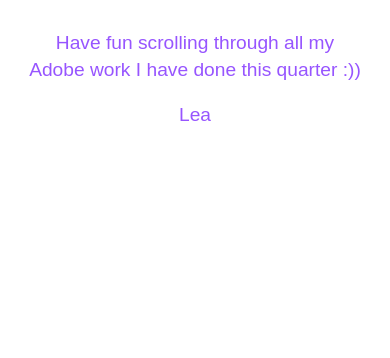
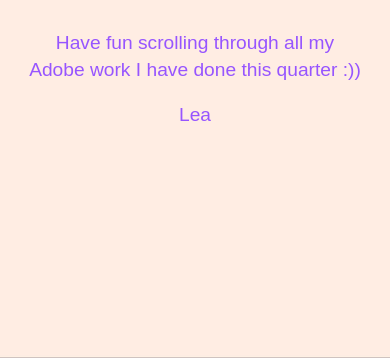
Before and after one commit to leaweiler-grc/mycontactpage, a plain HTML site: page index.html in a window 390 px wide. Shown: the part 566-924 px from the top of the page. Drawn offline with Linux system fonts and the light colour scheme; the site is published under a folder, as on GitHub Pages, so addresses that start at the root find nothing; a web font is replaced by a local one.

Commit message:
source changes for background

```diff
--- a/styles-contact.css
+++ b/styles-contact.css
@@ -149,7 +149,7 @@
 	width: 100%;
 	padding: 0;
 	margin: 0;
-	background-image: url("/images/cremebackground.jpg");
+	background-image: url("images/cremebackground.jpg");
 	background-size: cover;
 	background-repeat: no-repeat;
 	background-attachment: fixed;
@@ -253,7 +253,7 @@
 	width: 100%;
 	padding: 0;
 	margin: 0;
-	background-image: url("/images/cremebackground.jpg");
+	background-image: url("images/cremebackground.jpg");
 	background-size: cover;
 	background-repeat: no-repeat;
 	background-attachment: fixed;
```
